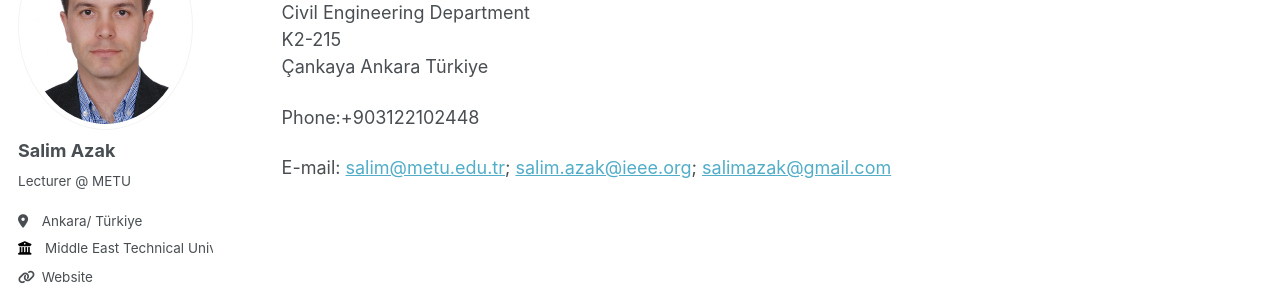
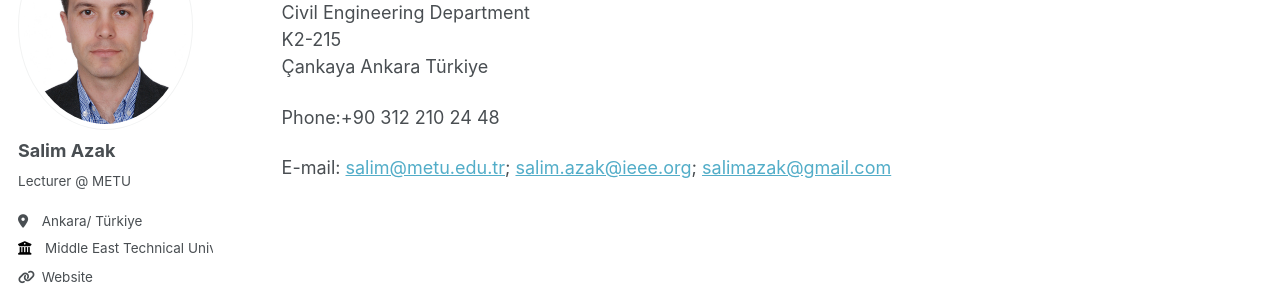
Before and after one commit to salimazak/salimazak.github.io, a Jekyll site: the page built from contact/index.md, in a window 1280 px wide. Shown: the part 184-484 px from the top of the page. Built offline with Jekyll 4.4.1, drawn with Linux system fonts in a browser that asks for light colours; some web fonts are replaced; our own code applies the rules of GitHub Pages for plain Markdown files.

Commit message:
Update index.md

```diff
--- a/contact/index.md
+++ b/contact/index.md
@@ -5,6 +5,6 @@ Civil Engineering Department
 K2-215
 Çankaya Ankara Türkiye
 
-Phone:+903122102448
+Phone:+90 312 210 24 48
 
 E-mail: [salim@metu.edu.tr](mailto:salim@metu.edu.tr); [salim.azak@ieee.org](mailto:salim.azak@ieee.org); [salimazak@gmail.com](mailto:salimazak@gmail.com)
```
